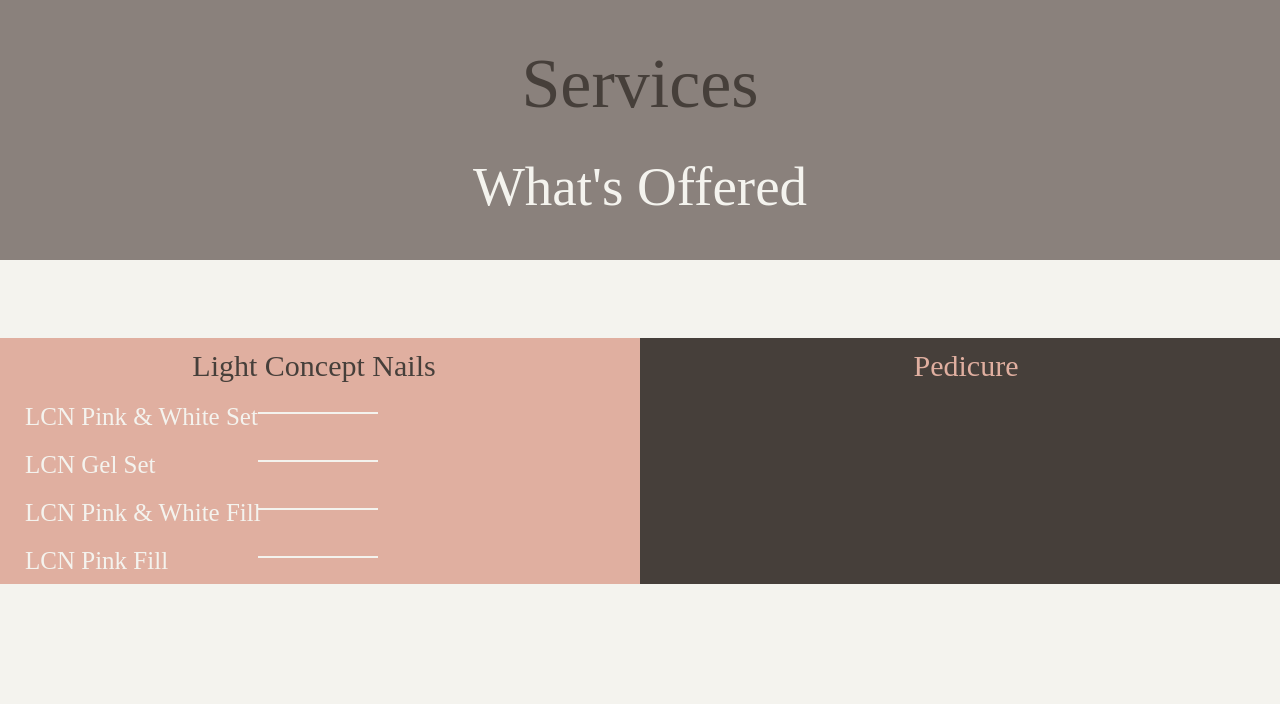
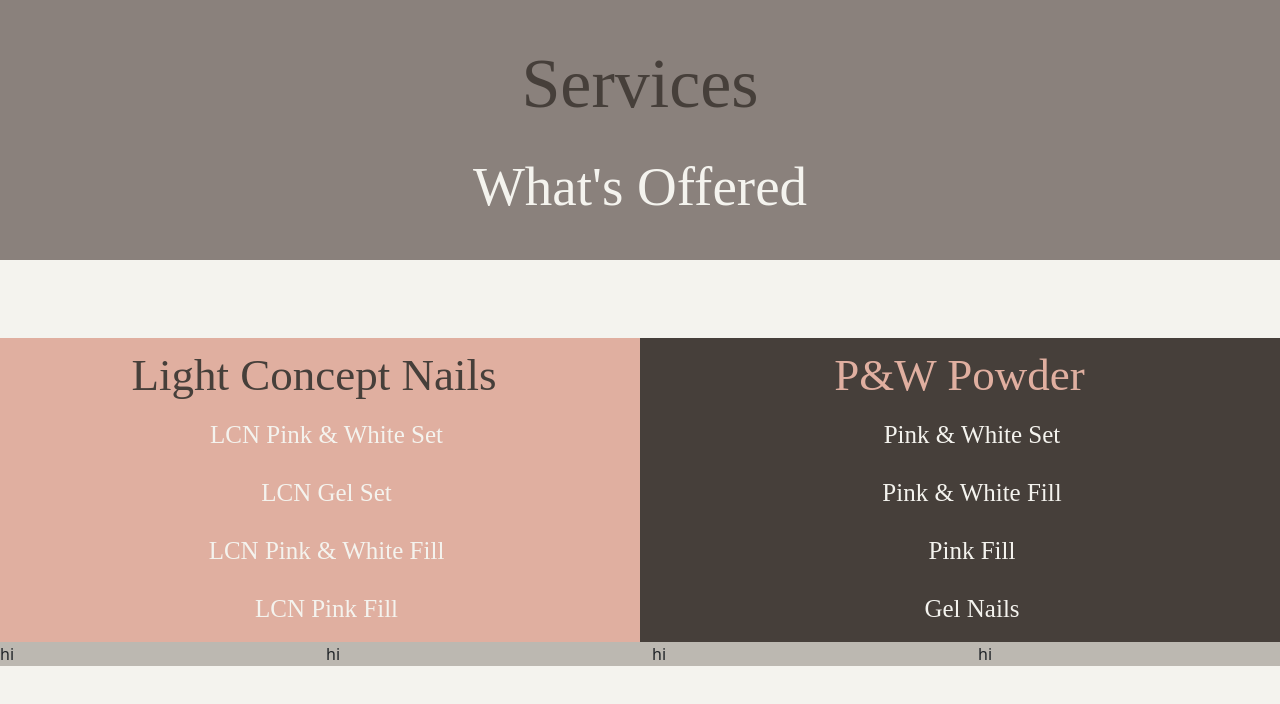
Before and after one commit to angelinaphan/SLE-Project, a plain HTML site: page service.html in a window 1280 px wide. Shown: the part 88-792 px from the top of the page. Drawn offline with nearby package versions, Linux system fonts and the light colour scheme; a web font is replaced by a local one.

Commit message:
Add files via upload

```diff
--- a/service.html
+++ b/service.html
@@ -49,7 +49,7 @@
 
                 <h1 class="text8">Light Concept Nails</h1>
 
-                <div class="t9">
+
                 <h1 class="text9">LCN Pink & White Set</h1>
 
                 <h1 class="text9">LCN Gel Set</h1>
@@ -57,17 +57,37 @@
                 <h1 class="text9">LCN Pink & White Fill</h1>
 
                 <h1 class="text9">LCN Pink Fill</h1>
-            </div>
+
+
 
             </div>
-            <div class="col-md-6" style="background-color: #463F3A;">
+            <div class="col-md-6" style="background-color: #463F3A; padding-right:25px;">
 
-                <h1 class="text7">Pedicure</h1>
+                <h1 class="text7">P&W Powder</h1>
+
+                <h1 class="text9">Pink & White Set</h1>
+
+                <h1 class="text9">Pink & White Fill</h1>
+
+                <h1 class="text9">Pink Fill</h1>
+
+                <h1 class="text9">Gel Nails</h1>
+
+
 
             </div>
 
          </div>
     </div>
 
+    <div class="container-fluid4">
+        <div class="row">
+            <div class="col-md-3">hi</div>
+            <div class="col-md-3">hi</div>
+            <div class="col-md-3">hi</div>
+            <div class="col-md-3">hi</div>
+        </div>
+    </div>
+
 </body>
 </html>
--- a/style.css
+++ b/style.css
@@ -70,7 +70,7 @@ body {
 .text7 {
     color: #E0AFA0;
     font-family: 'Italiana';
-    font-size: 30px;
+    font-size: 45px;
     text-align: center;
     padding-top: 10px;
 }
@@ -78,7 +78,7 @@ body {
 .text8 {
     color: #463F3A;
     font-family: 'Italiana';
-    font-size: 30px;
+    font-size: 45px;
     text-align: center;
     padding-top: 10px;
 }
@@ -178,16 +178,10 @@ footer {
     font-size: 25px;
     padding-left: 25px;
     padding-top: 10px;
-    position: relative;
+    padding-bottom: 10px;
+    text-align: center;
 }
 
-.t9 h1:after {
-    content: '';
-    display: block;
-    width: 120px;
-    height:2px;
-    background:#F4F3EE;
-    position: absolute;
-    right: 250px;
-    top: 50%;
+.container-fluid4 {
+    background-color: #BCB8B1;
 }
```
